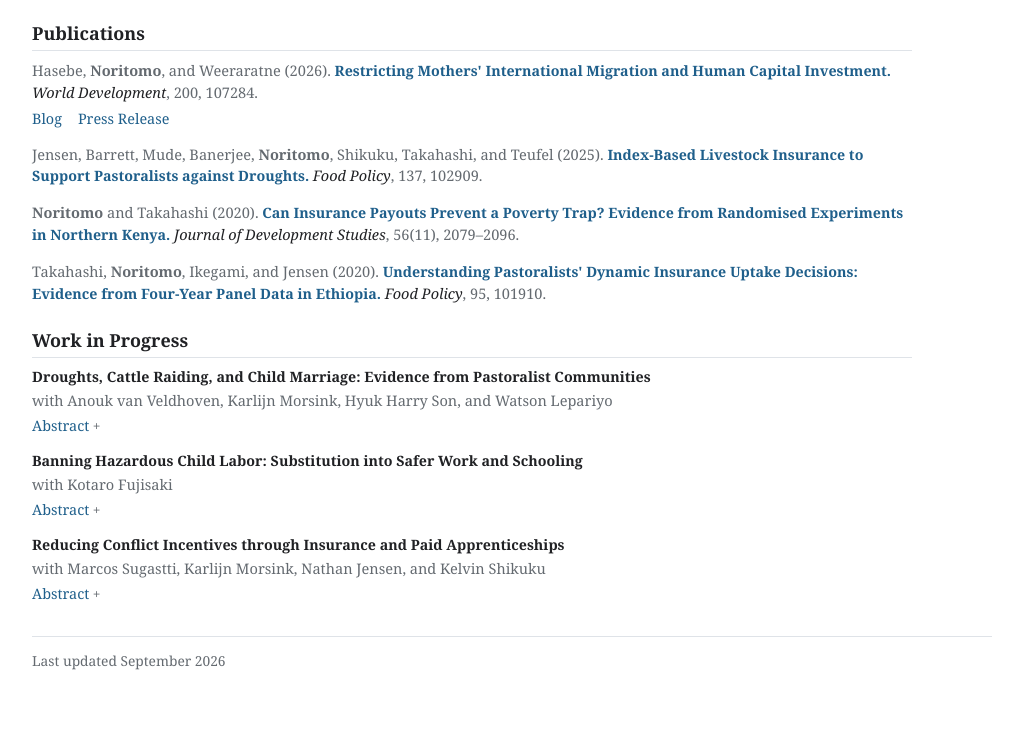
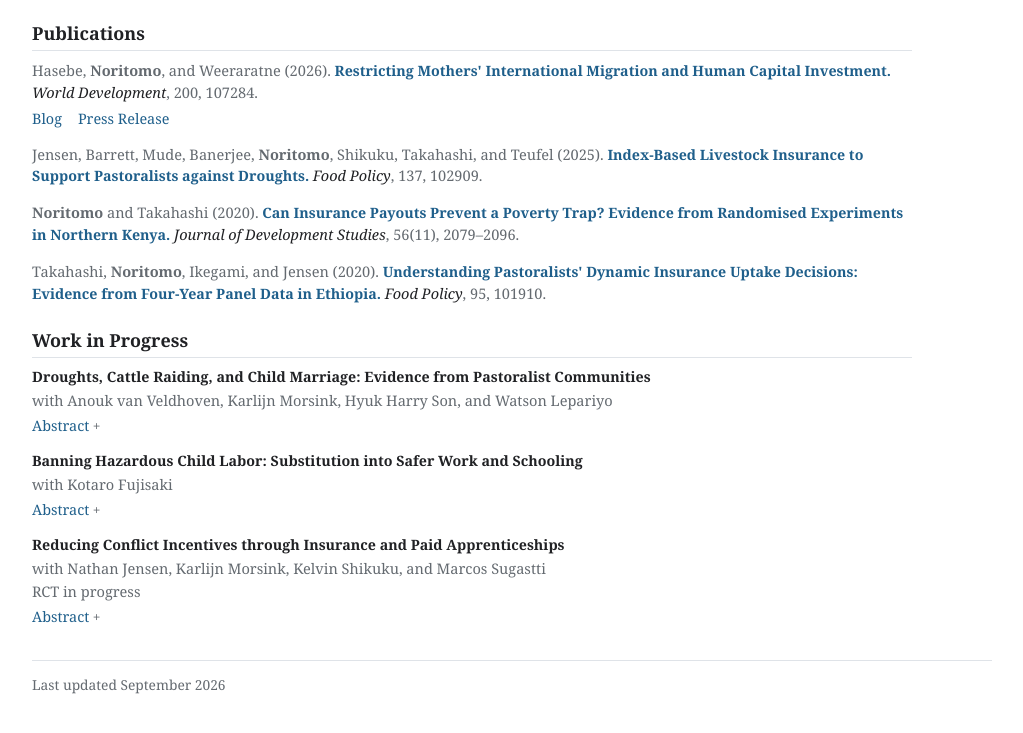
Before and after one commit to yuma-noritomo/yuma-noritomo.github.io, a plain HTML site: page index.html in a window 1280 px wide. Shown: the part 623-1356 px from the top of the page, without its empty margins (128-1151 px from the left). Before the commit the page ends 1334 px from the top, so only its background shows below. Drawn offline with Linux system fonts and the light colour scheme.

Commit message:
updated alphabeticla order

```diff
--- a/index.html
+++ b/index.html
@@ -648,8 +648,11 @@
               Reducing Conflict Incentives through Insurance and Paid Apprenticeships
             </span>
             <div class="authors">
-              with Marcos Sugastti, Karlijn Morsink, Nathan Jensen,
-              and Kelvin Shikuku
+              with Nathan Jensen, Karlijn Morsink, Kelvin Shikuku,
+              and Marcos Sugastti
+            </div>
+            <div class="paper-meta">
+              RCT in progress
             </div>
             <div class="paper-links">
               <details>
```
